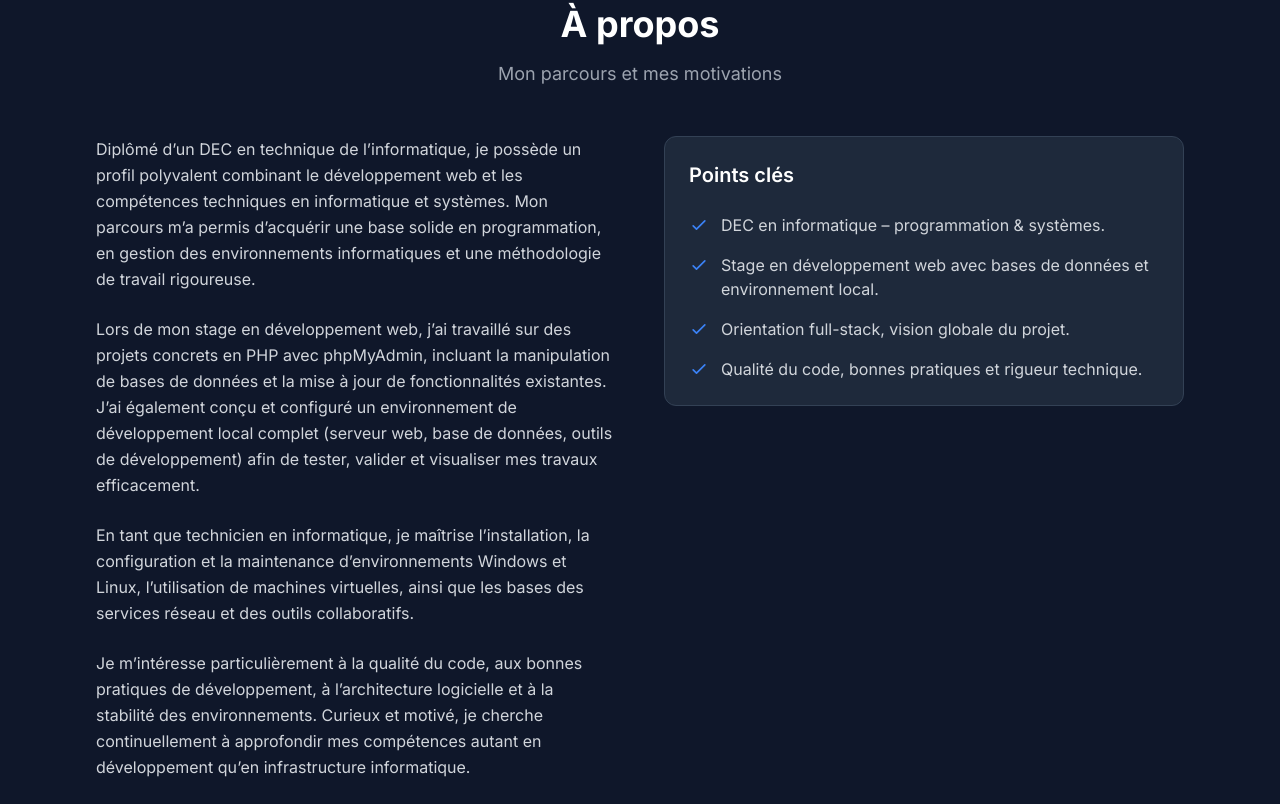
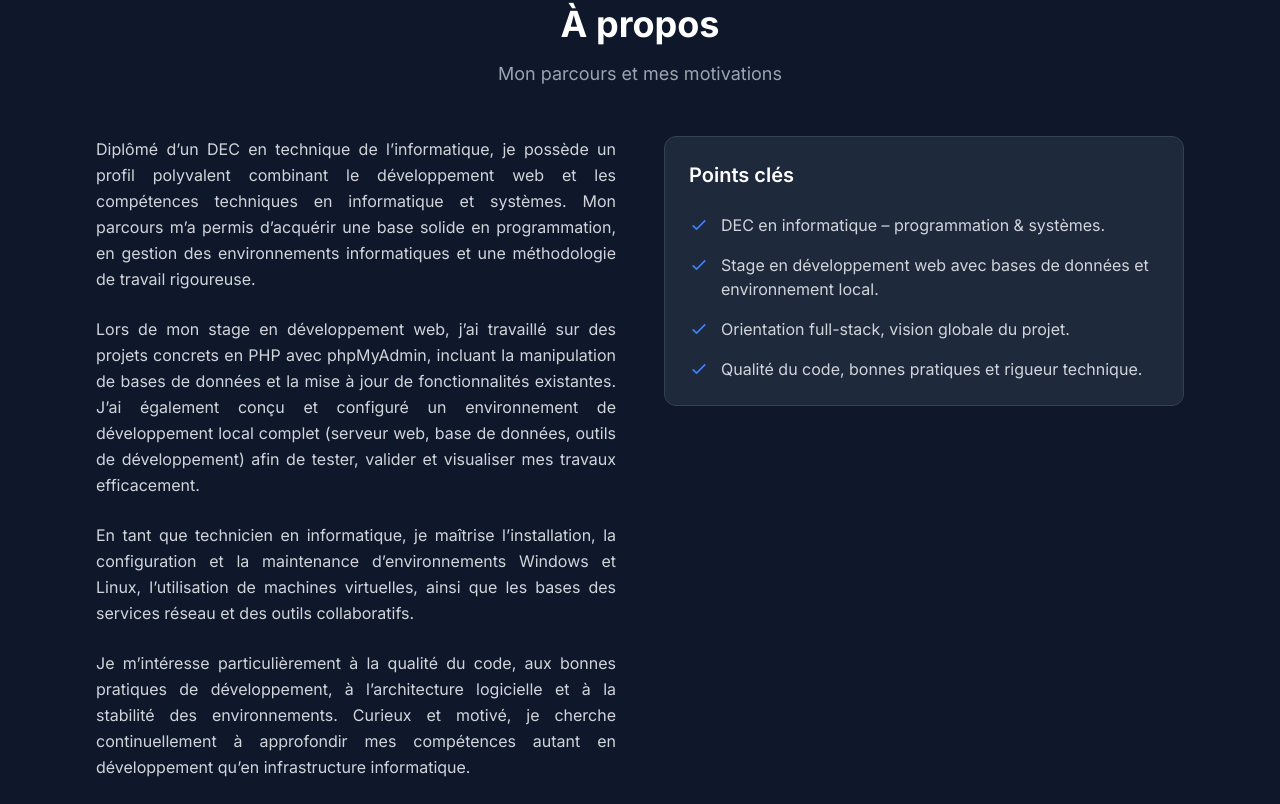
Before and after one commit to Djefrid/portfolio, a Next.js app: page / in a window 1280 px wide. Shown: the part 876-1680 px from the top of the page. Built offline with nearby package versions, Linux system fonts and the light colour scheme; no server answers; the database is empty.

Commit message:
correction : justificaton de text

```diff
--- a/components/sections/About.tsx
+++ b/components/sections/About.tsx
@@ -15,7 +15,7 @@
 
         <div className="grid md:grid-cols-2 gap-12 items-start">
           {/* Text content */}
-          <div className="space-y-6">
+          <div className="space-y-6 text-justify">
             {about.paragraphs.map((paragraph, index) => (
               <p key={index} className="text-gray-300 leading-relaxed">
                 {paragraph}
```
